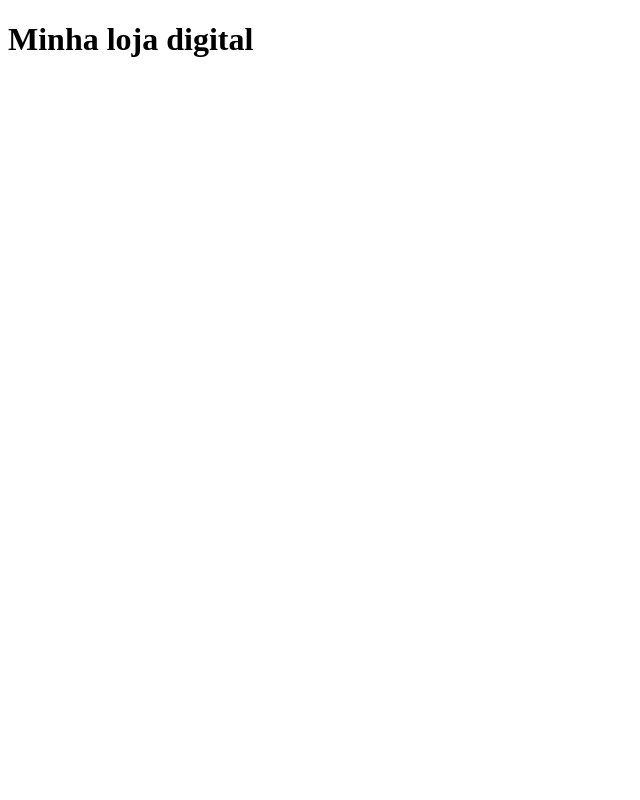
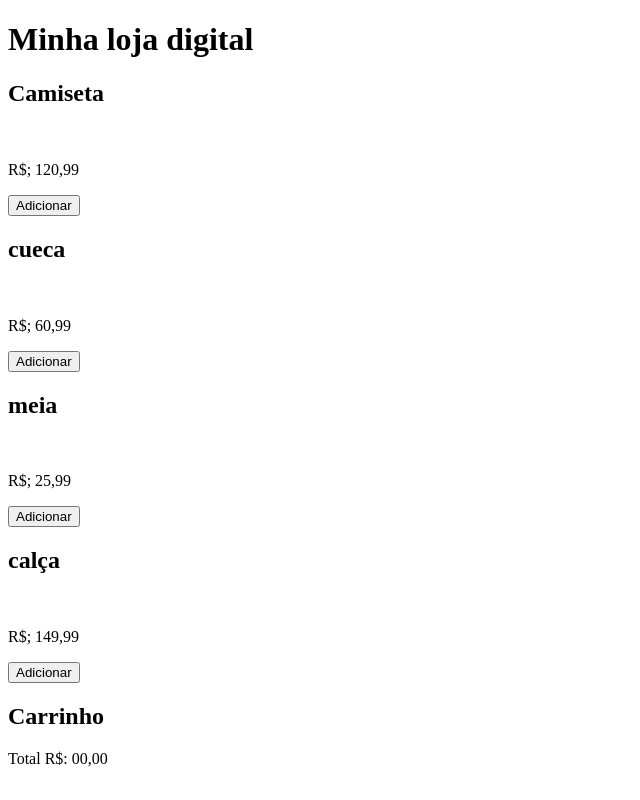
Before and after one commit to lyvivi/carrinho-de-compra, a plain HTML site: page index.html in a window 1280 px wide. Shown: the whole page, without its empty margins (0-640 px from the left). Drawn offline with Linux system fonts and the light colour scheme.

Commit message:
Criei a página index.html com as tags

```diff
--- a/index.html
+++ b/index.html
@@ -6,6 +6,54 @@
     <title>Document</title>
 </head>
 <body>
+    <header>
     <h1>Minha loja digital</h1>
+    </header>
+    <main>
+        <section class="produtos">
+            <div class="lista-produtos">
+                <div class="produto">
+                    <h2>Camiseta</h2>
+                    <img src="">
+                    <p>R$; 120,99</p>
+                    <button class="add-item">Adicionar</button>
+                </div>
+
+                <div class="produto">
+                    <h2>cueca</h2>
+                    <img src="">
+                    <p>R$; 60,99</p>
+                    <button class="add-item">Adicionar</button>
+                </div>
+
+
+                <div class="produto">
+                    <h2>meia</h2>
+                    <img src="">
+                    <p>R$; 25,99</p>
+                    <button class="add-item">Adicionar</button>
+                </div>
+
+
+                <div class="produto">
+                    <h2>calça</h2>
+                    <img src="">
+                    <p>R$; 149,99</p>
+                    <button class="add-item">Adicionar</button>
+                </div>
+
+            </div>
+
+
+
+
+        </section>
+        <section class="carrinho">
+            <h2>Carrinho</h2>
+            <ul id="lista-carrinho"></ul>
+            <p id="total">Total R$: 00,00</p>
+
+        </section>
+    </main>
 </body>
 </html>
```
